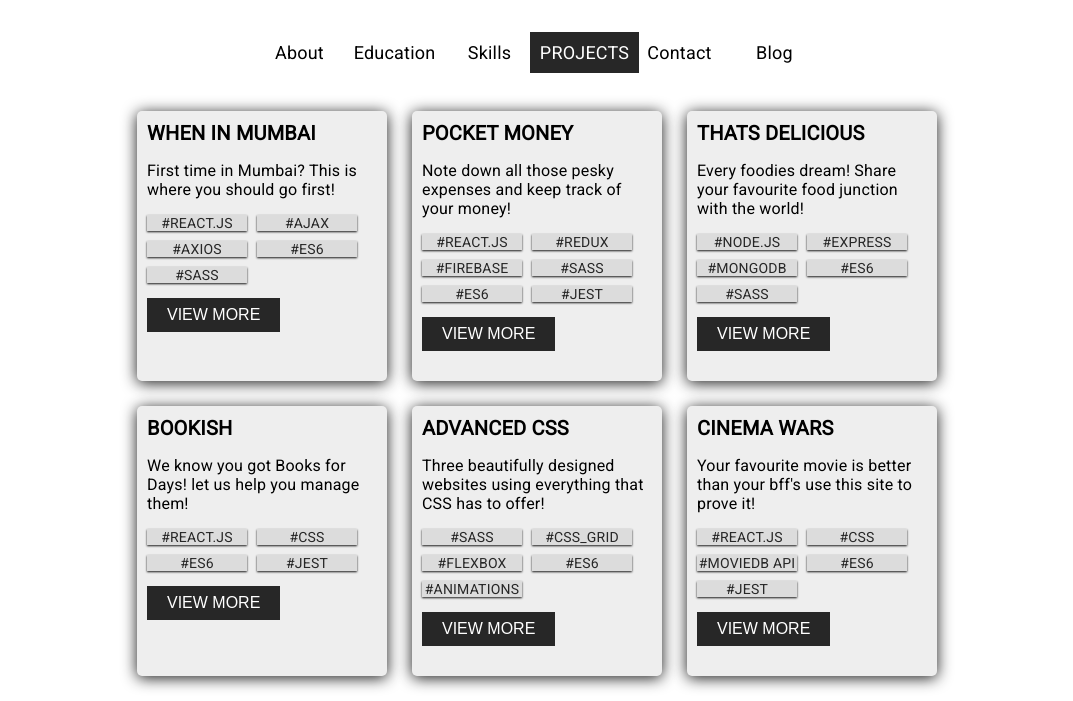
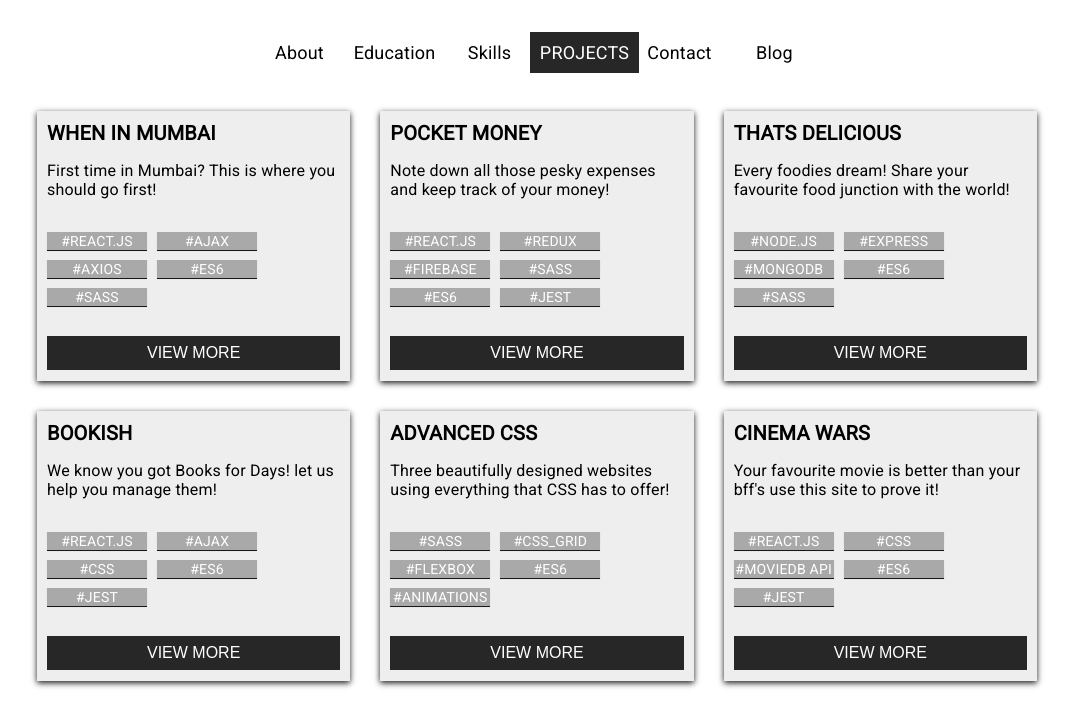
Before and after one commit to bhosaleT/my-portfolio-react, a React app: page / in a window 1280 px wide. Both pictures are taken after a click on the item "Projects". Shown: the part 136-837 px from the top of the page, without its empty margins (123-1196 px from the left). Built offline with nearby package versions, Linux system fonts and the light colour scheme.

Commit message:
updated css for projects component

```diff
--- a/src/css/App.css
+++ b/src/css/App.css
@@ -349,16 +349,19 @@ li {
   margin: 20px auto;
   display: grid;
   grid-template-columns: repeat(auto-fit, minmax(250px, 1fr));
-  grid-gap: 25px;
-  width: 800px;
+  grid-gap: 30px;
+  width: 1000px;
 }
 
 .project {
   background-color: #eeeeee;
   padding: 10px;
   height: 250px;
-  border-radius: 5px;
-  box-shadow: 0 2px 15px rgba(0, 0, 0, 0.9);
+  /* border-radius: 5px; */
+  box-shadow: 0 2px 6px rgba(0, 0, 0, 0.9);
+  display: grid;
+  justify-content: center;
+  align-items: center;
 }
 
 .project-title {
@@ -367,9 +370,14 @@ li {
   text-transform: uppercase;
 }
 
+.project-desc {
+  height: 55px;
+}
+
 .tag-div {
   margin: 0;
   padding: 0;
+  margin-bottom: 15px;
 }
 
 .tags {
@@ -381,11 +389,13 @@ li {
 }
 
 .tag-item {
-  background-color: #dcdcdc;
+  background-color: #a9a9a9;
   color: #272727;
   font-size: 14px;
   text-transform: uppercase;
   text-align: center;
+  padding: 1px;
+  color: white;
   /* border-radius: 5px; */
-  box-shadow: 0 1px 2px rgba(0, 0, 0, 0.9);
+  box-shadow: 0 0.5px 0.5px rgba(0, 0, 0, 0.9);
 }
--- a/src/projects.js
+++ b/src/projects.js
@@ -20,7 +20,7 @@ const projectElements = {
   project4: {
     name: "Bookish",
     descShort: "We know you got Books for Days! let us help you manage them!",
-    tags: ["React.js", "CSS", "ES6", "Jest"]
+    tags: ["React.js", "AJAX", "CSS", "ES6", "Jest"]
   },
   project5: {
     name: "Advanced CSS",
```
